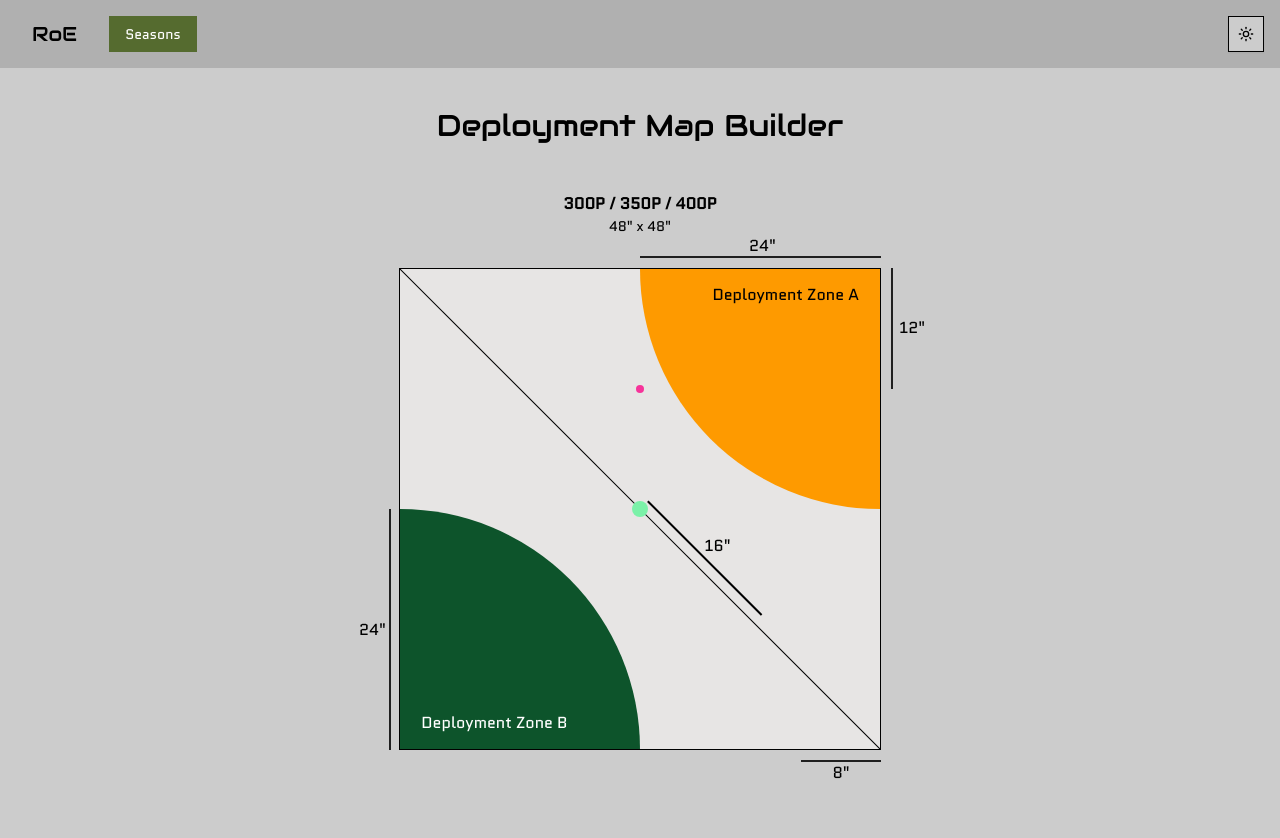
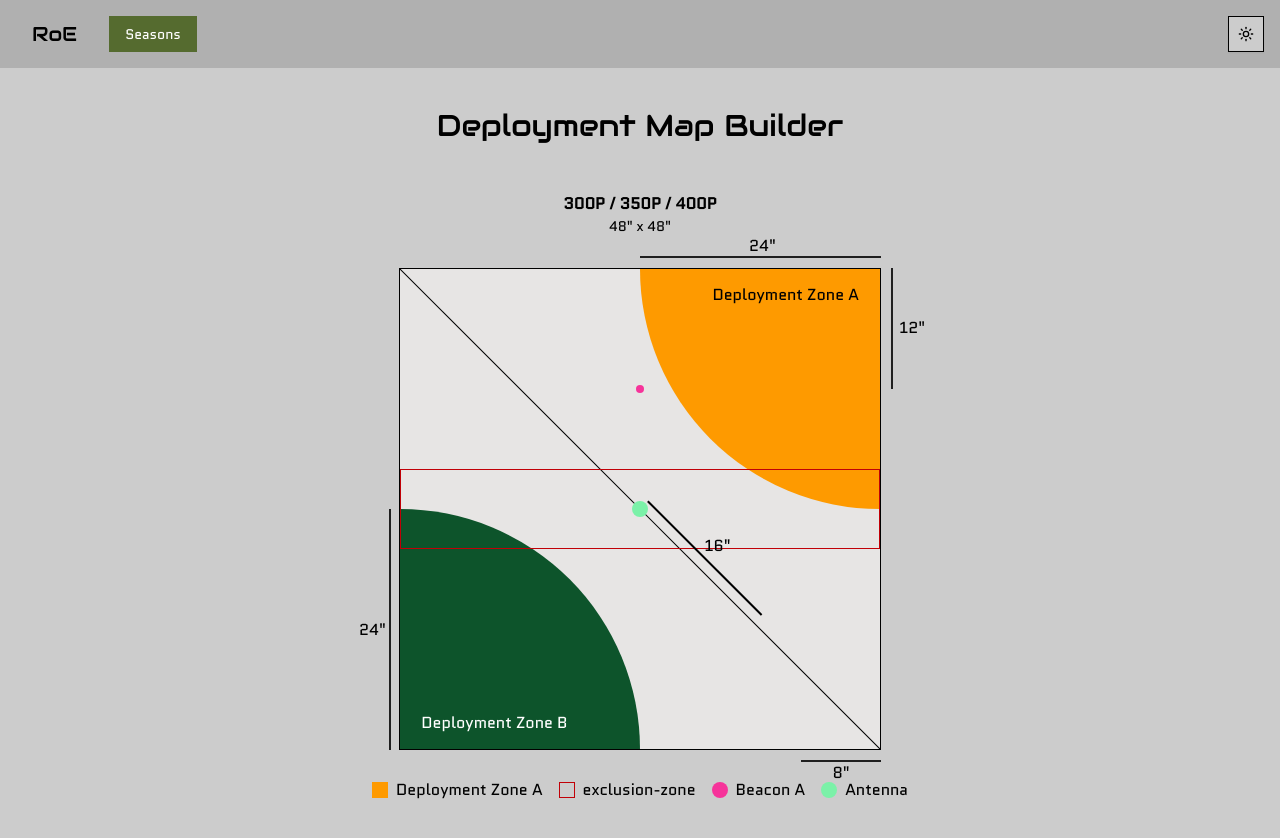
Before and after one commit to JosephMassie/rules_of_engagement, a Next.js app: page /map_builder in a window 1280 px wide. Before the commit the page ends 800 px from the top, so only its background shows below. Built offline with nearby package versions, Linux system fonts and the light colour scheme.

Commit message:
Added a legend to the deployment map component   contents pulled from the same data that defines   the map itself

```diff
--- a/src/app/map_builder/page.tsx
+++ b/src/app/map_builder/page.tsx
@@ -30,6 +30,14 @@ export default function MapBuilder() {
                 color: 'bg-black',
                 shape: 'diag-line-flipped',
                 excludeKey: true,
+            },
+            {
+                name: 'exclusion-zone',
+                position: [0, 20],
+                size: 8,
+                color: 'exclusion-zone',
+                shape: 'full-width',
+                hideName: true,
             },
         ],
         objects: [
--- a/src/components/deployment_map.tsx
+++ b/src/components/deployment_map.tsx
@@ -417,6 +417,40 @@ const DeploymentMapDisplay: React.FC<Props> = ({ map, ...props }) => {
                     );
                 })}
             </div>
+            <div className="mt-8 flex flex-wrap gap-4 items-center justify-center text-sm sm:text-base">
+                {map.zones
+                    .filter(({ excludeKey }) => !excludeKey)
+                    .map(({ name, shortName, color }) => {
+                        return (
+                            <div
+                                key={`zone_legend_${name}`}
+                                data-type="zone"
+                                className="flex leading-none">
+                                <span
+                                    className={clsx(
+                                        'mr-2 inline-block w-[1em] h-[1em]',
+                                        color
+                                    )}></span>
+                                {shortName ?? name}
+                            </div>
+                        );
+                    })}
+                {map.objects
+                    .filter(({ excludeKey }) => !excludeKey)
+                    .map(({ name, color }) => (
+                        <div
+                            key={`object_legend_${name}`}
+                            data-type="object"
+                            className="flex leading-none">
+                            <span
+                                className={clsx(
+                                    'mr-2 inline-block w-[1em] h-[1em] rounded-full',
+                                    color
+                                )}></span>
+                            {name}
+                        </div>
+                    ))}
+            </div>
         </>
     );
 };
```
